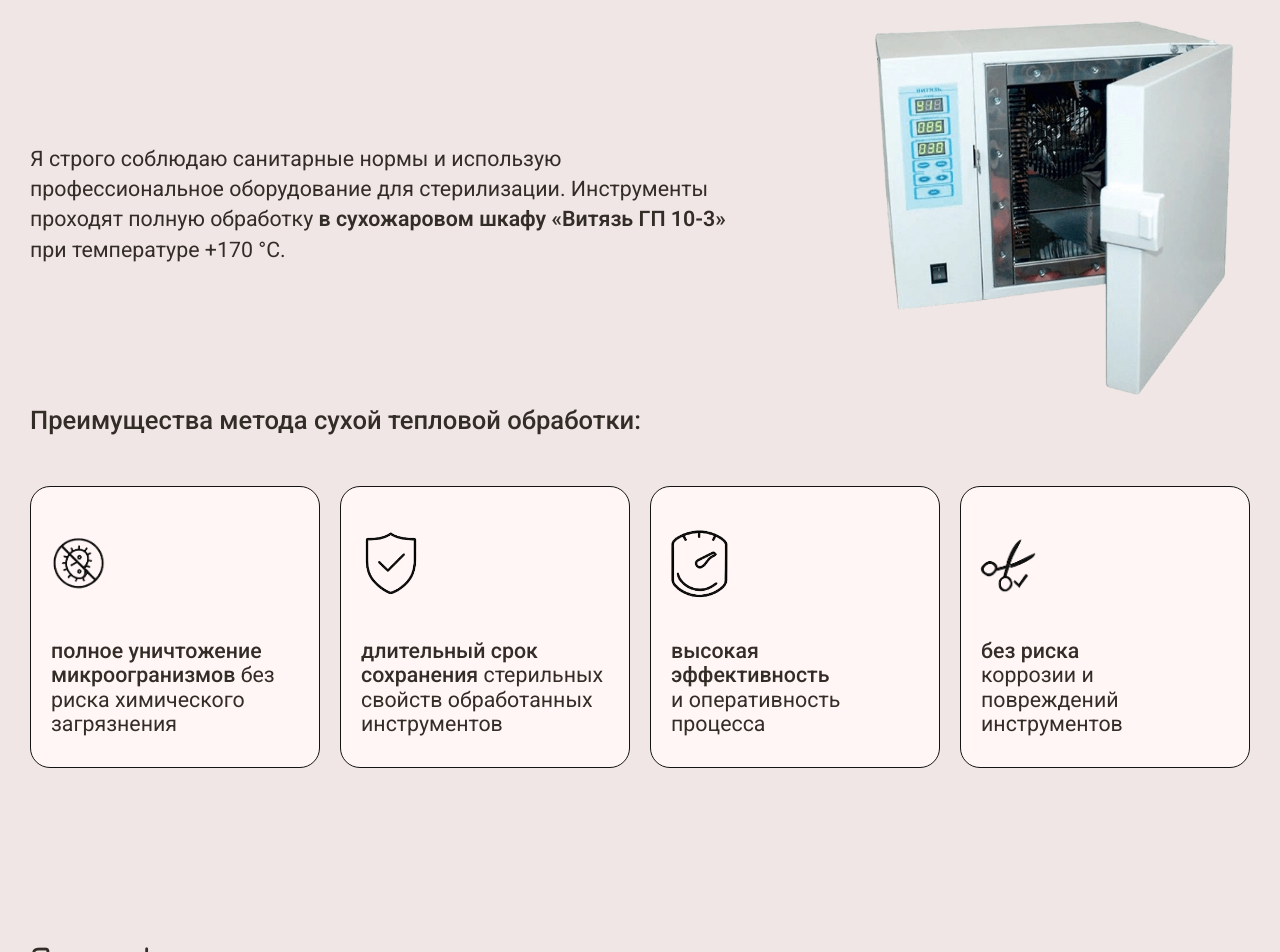
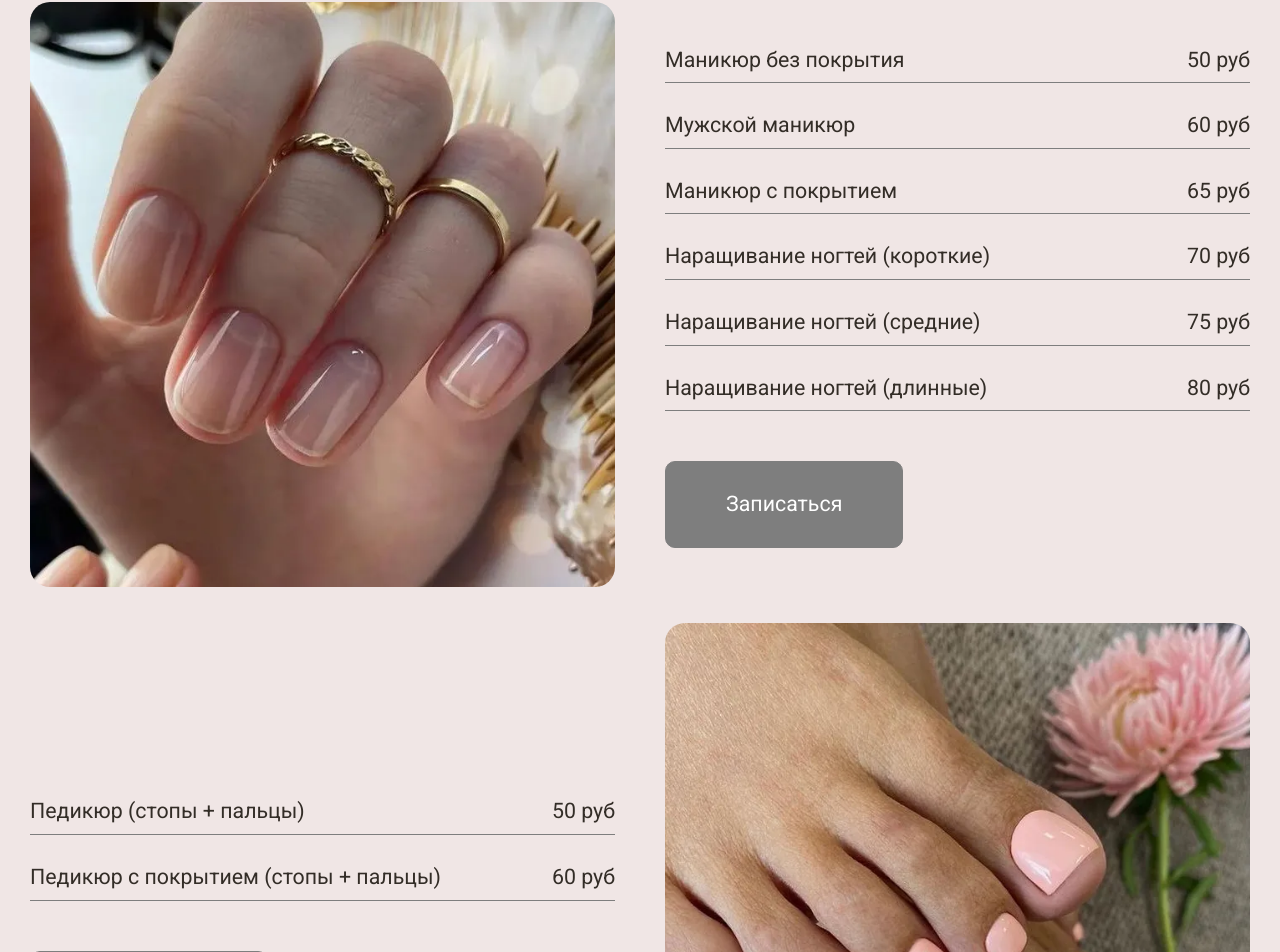
Before and after one commit to darina1970/Natali_Nails, a React (Vite) app: page / in a window 1280 px wide. Shown: the part 2976-3928 px from the top of the page. Built offline with nearby package versions, Linux system fonts and the light colour scheme.

Commit message:
add prices

```diff
--- a/src/App.jsx
+++ b/src/App.jsx
@@ -6,7 +6,7 @@
 import { About } from "./components/About/About";
 import { WhyChoose } from "./components/WhyChoose/WhyChoose";
 import { Portfolio } from "./components/Portfolio/Portfolio";
-// import Price from './components/Price/Price';
+import { Price } from "./components/Price/Price";
 import { Sterilization } from "./components/Sterilization/Sterilization";
 import { Certificate } from "./components/Certificate/Certificate";
 import { Contacts } from "./components/Contacts/Contacts";
@@ -20,7 +20,7 @@
       <About />
       <WhyChoose />
       <Portfolio />
-      {/* <Price /> */}
+      <Price />
       <Sterilization />
       <Certificate />
       <Contacts />
--- a/src/components/Price/Price.jsx
+++ b/src/components/Price/Price.jsx
@@ -0,0 +1,92 @@
+import React from "react";
+import styles from "./Price.module.css";
+import priceImage1 from "../../assets/images/price-items/price-img1.webp";
+import priceImage2 from "../../assets/images/price-items/price-img2.webp";
+
+export const Price = () => {
+  return (
+    <section>
+      <div className="container">
+        <h2>Прайс</h2>
+        <div className={styles.wrapper}>
+          <div className={styles.contentWrapper}>
+            <div className={styles.imageWrapper}>
+              <img
+                src={priceImage1}
+                className={styles.priceImage}
+                alt="Manicure"
+              />
+            </div>
+            <div className={styles.priceListWrapper}>
+              <ul className={styles.priceList}>
+                <li>
+                  <div className={styles.priceItem}>
+                    <span>Маникюр без покрытия</span>
+                    <span className={styles.price}>50 руб</span>
+                  </div>
+                </li>
+                <li>
+                  <div className={styles.priceItem}>
+                    <span>Мужской маникюр</span>
+                    <span className={styles.price}>60 руб</span>
+                  </div>
+                </li>
+                <li>
+                  <div className={styles.priceItem}>
+                    <span>Маникюр с покрытием</span>
+                    <span className={styles.price}>65 руб</span>
+                  </div>
+                </li>
+                <li>
+                  <div className={styles.priceItem}>
+                    <span>Наращивание ногтей (короткие)</span>
+                    <span className={styles.price}>70 руб</span>
+                  </div>
+                </li>
+                <li>
+                  <div className={styles.priceItem}>
+                    <span>Наращивание ногтей (средние)</span>
+                    <span className={styles.price}>75 руб</span>
+                  </div>
+                </li>
+                <li>
+                  <div className={styles.priceItem}>
+                    <span>Наращивание ногтей (длинные)</span>
+                    <span className={styles.price}>80 руб</span>
+                  </div>
+                </li>
+              </ul>
+              <button className={styles.button}>Записаться</button>
+            </div>
+          </div>
+          <div className={styles.contentWrapper}>
+            <div className={styles.priceListWrapper}>
+              <ul className={styles.priceList}>
+                <li>
+                  <div className={styles.priceItem}>
+                    <span>Педикюр (стопы + пальцы)</span>
+                    <span className={styles.price}>50 руб</span>
+                  </div>
+                </li>
+                <li>
+                  <div className={styles.priceItem}>
+                    <span>Педикюр с покрытием (стопы + пальцы)</span>
+                    <span className={styles.price}>60 руб</span>
+                  </div>
+                </li>
+              </ul>
+              <button className={styles.button}>Записаться</button>
+            </div>
+            <div className={styles.imageWrapper}>
+              <img
+                src={priceImage2}
+                className={styles.priceImage}
+                alt="Pedicure"
+              />
+            </div>
+          </div>
+        </div>
+      </div>
+    </section>
+  );
+};
--- a/src/components/Price/Price.module.css
+++ b/src/components/Price/Price.module.css
@@ -0,0 +1,102 @@
+.wrapper {
+    display: flex;
+    flex-direction: column;
+    gap: 30px;
+}
+
+.contentWrapper {
+    display: flex;
+    justify-content: space-between;
+    align-items: center;
+    width: 100%;
+}
+
+.imageWrapper {
+    width: calc((100% - 50px) / 2);
+}
+
+.priceImage {
+    width: 100%;
+    aspect-ratio: 1/1;
+    object-fit: cover;
+    border-radius: 20px;
+}
+
+.priceListWrapper {
+    width: calc((100% - 50px) / 2);
+    display: flex;
+    flex-direction: column;
+    gap: 50px;
+}
+
+.priceList {
+    display: flex;
+    flex-direction: column;
+    gap: 30px;
+}
+
+.priceItem {
+    display: flex;
+    justify-content: space-between;
+    gap: 10px;
+    padding-bottom: 10px;
+    border-bottom: 1px solid #7E7E7E;
+}
+
+.price {
+    flex-shrink: 0;
+}
+
+.button {
+    padding: 30px 60px;
+    width: max-content;
+}
+
+@media (max-width: 1199px) {
+    .priceList {
+        gap: 20px;
+    }
+
+    .priceItem {
+        padding-bottom: 5px;
+    }
+
+    .button {
+        padding: 20px 40px;
+    }
+}
+
+@media (max-width: 991px) {
+    .priceListWrapper {
+        gap: 30px;
+    }
+}
+
+@media (max-width: 768px) {
+    .wrapper {
+        gap: 50px;
+    }
+
+    .contentWrapper {
+        flex-direction: column;
+        gap: 30px;
+    }
+
+    .contentWrapper:last-child {
+        flex-direction: column-reverse;
+    }
+
+    .imageWrapper {
+        width: 100%;
+    }
+
+    .priceListWrapper {
+        width: 100%;
+    }
+}
+
+@media (max-width: 575px) {
+    .button {
+        width: 100%;
+    }
+}
```
